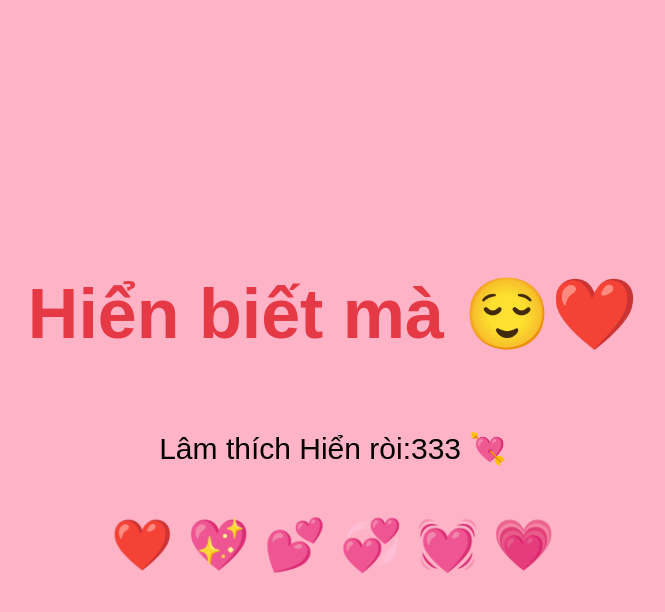
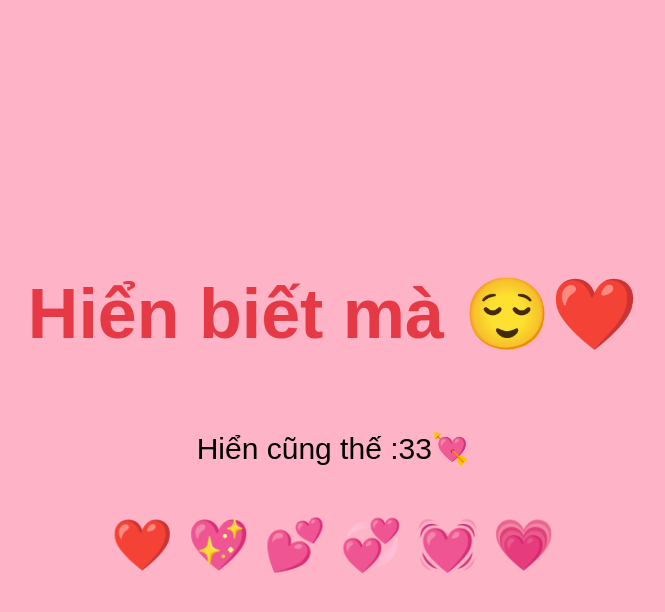
Before and after one commit to QHien69420/Valentinee, a plain HTML site: page index.html in a window 1280 px wide. Both pictures are taken after a click on the button "CÓ". Shown: the whole page, without its empty margins (307-972 px from the left). Drawn offline with Linux system fonts and the light colour scheme.

Commit message:
Update title and content in index.html

```diff
--- a/index.html
+++ b/index.html
@@ -2,7 +2,7 @@
 <html>
 <head>
 <meta charset="UTF-8">
-<title>Có Thích Hiển khong</title>
+<title>Valentine :3</title>
 
 <style>
 body {
@@ -149,7 +149,7 @@ yesBtn.addEventListener("click", function() {
                 Hiển biết mà 😌❤️
             </h1>
             <p style="font-size:30px;">
-                Lâm thích Hiển ròi:333 💘
+                Hiển cũng thế :33💘
             </p>
             <div style="font-size:50px; margin-top:20px;">
                 ❤️ 💖 💕 💞 💓 💗
@@ -160,4 +160,5 @@ yesBtn.addEventListener("click", function() {
 </script>
 
 </body>
+
 </html>
```
